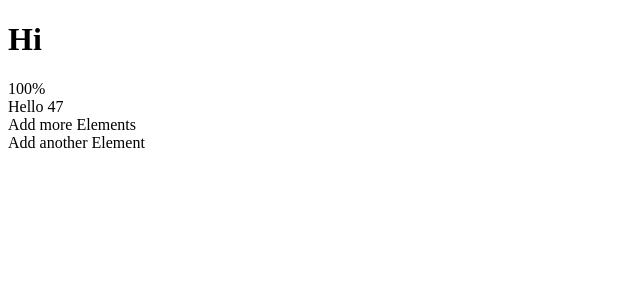
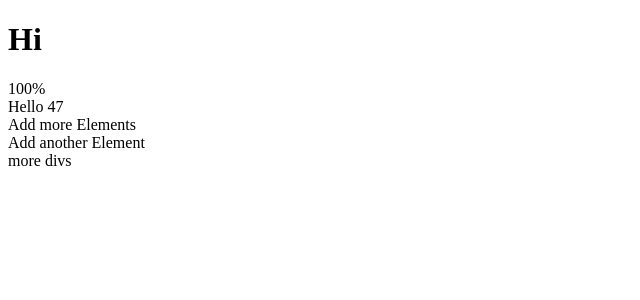
Before and after one commit to Nyame100/hangman, a React (Vite) app: page / in a window 1280 px wide. Shown: the top 300 px of the page, without its empty margins (0-640 px from the left). Built offline with nearby package versions, Linux system fonts and the light colour scheme.

Commit message:
more divs

```diff
--- a/src/App.tsx
+++ b/src/App.tsx
@@ -6,6 +6,7 @@ function App() {
       <div>Hello 47</div>
       <div>Add more Elements</div>
       <div>Add another Element</div>
+      <div>more divs</div>
     </div>
   );
 }
```
